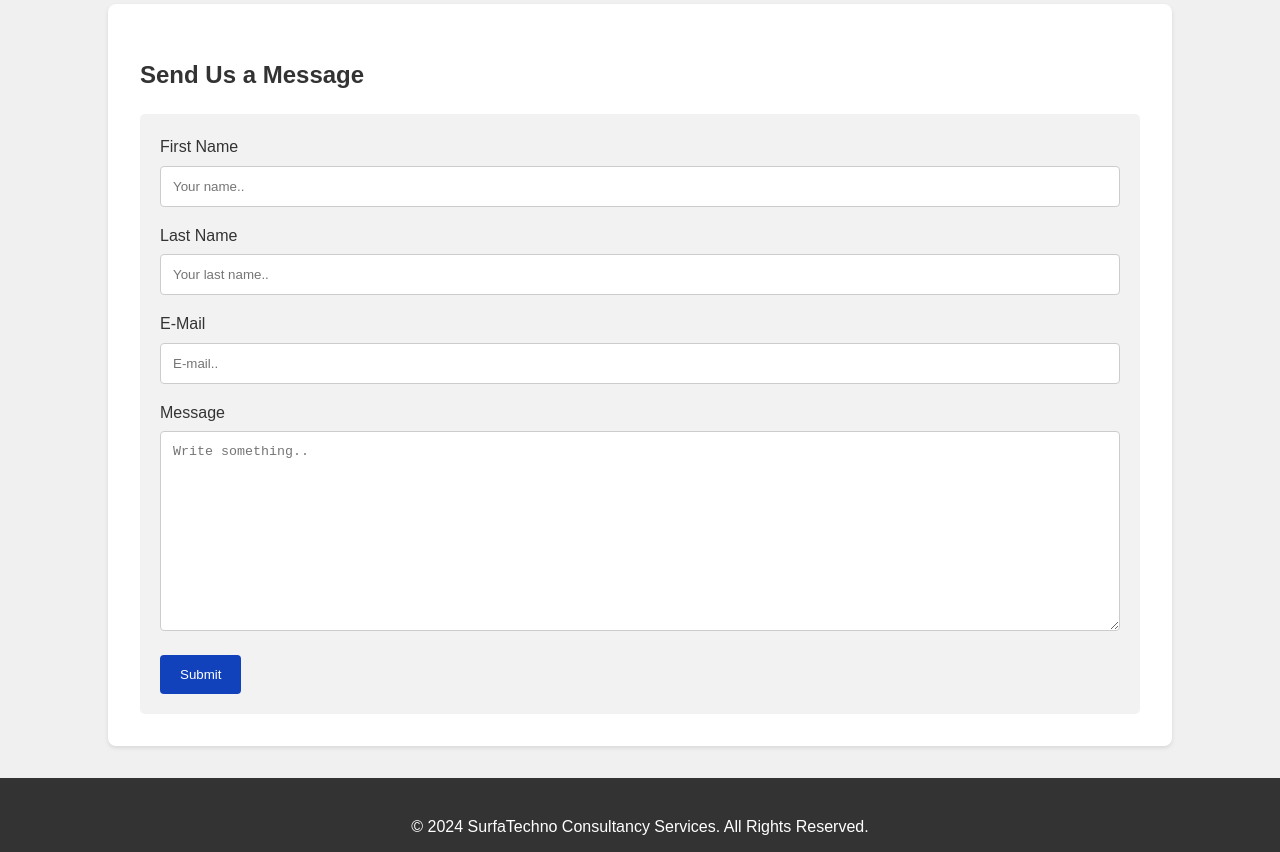
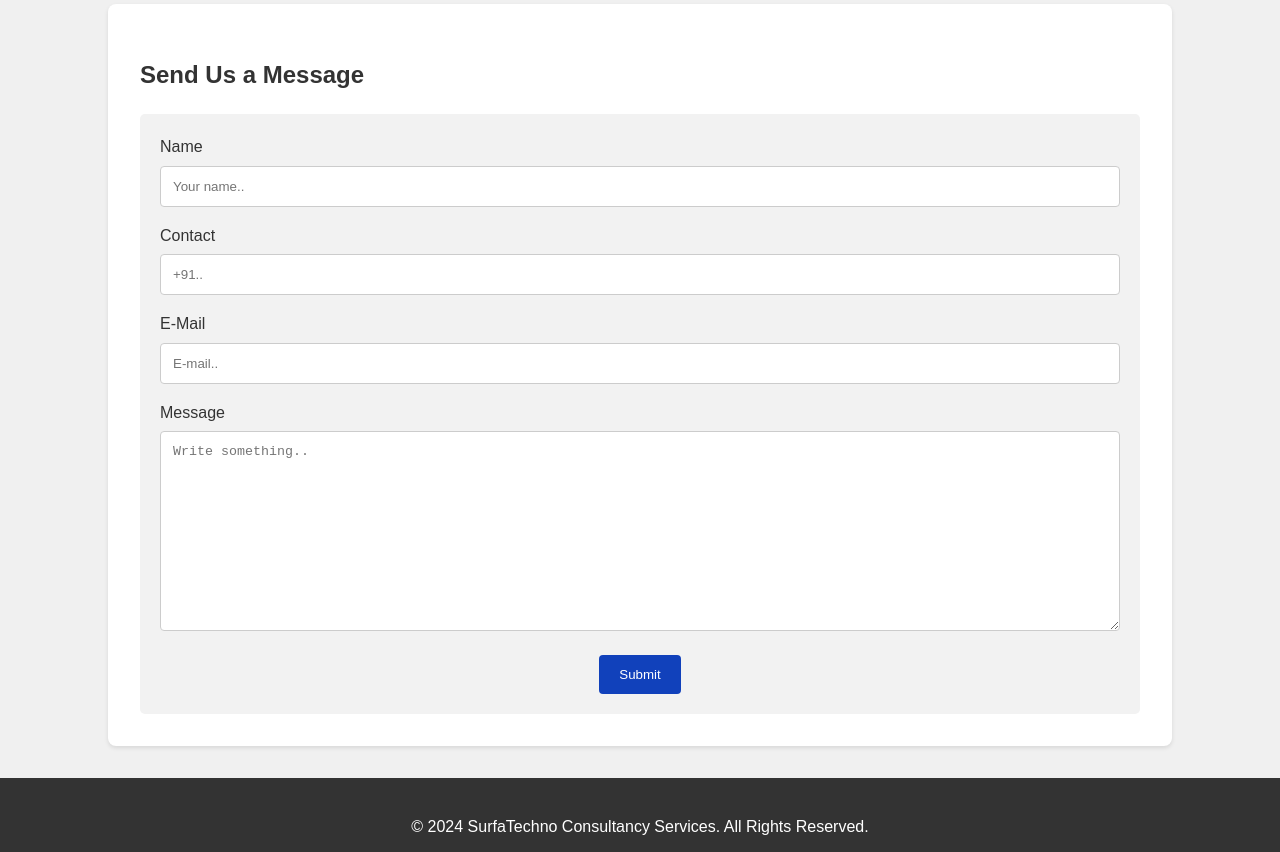
Before and after one commit to AshrafDesai/SurfaTechnoServices.com, a plain HTML site: page public/contact.html in a window 1280 px wide. Shown: the part 320-1172 px from the top of the page. Drawn offline with Linux system fonts and the light colour scheme; grey boxes are pictures that could not be loaded.

Commit message:
Intial Commit

```diff
--- a/public/contact.html
+++ b/public/contact.html
@@ -24,14 +24,16 @@
         <div class="container">
             <form action="https://formspree.io/f/xovqjzwn" method="POST">
 
-              <label for="fname">First Name</label>
+              <label for="fname">Name</label>
               <input type="text" id="fname" name="firstname" placeholder="Your name..">
 
-              <label for="lname">Last Name</label>
-              <input type="text" id="lname" name="lastname" placeholder="Your last name..">
+              <label for="contact-no">Contact</label>
+              <input type="text" id="contact-no" name="Contact-No" placeholder="+91..">
 
               <label for="email">E-Mail</label>
               <input type="text" id="email" name="email" placeholder="E-mail..">
+
+
 
               <label for="subject">Message</label>
               <textarea id="subject" name="subject" placeholder="Write something.." style="height:200px"></textarea>
--- a/public/styles.css
+++ b/public/styles.css
@@ -65,6 +65,8 @@ section {
     font-size: 2.5em; /* Increased font size for visibility */
     margin-bottom: 0.5em;
     text-shadow: 1px 1px 2px rgba(0, 0, 0, 0.1); /* Text shadow for readability */
+    display: block;
+    margin: auto;
 }
 
 .hero p {
@@ -301,7 +303,8 @@ input[type=text], select, textarea {
     box-sizing: border-box; /* Make sure that padding and width stays in place */
     margin-top: 6px; /* Add a top margin */
     margin-bottom: 16px; /* Bottom margin */
-    resize: vertical /* Allow the user to vertically resize the textarea (not horizontally) */
+    resize: vertical; /* Allow the user to vertically resize the textarea (not horizontally) */
+
   }
 
   /* Style the submit button with a specific background color etc */
@@ -312,6 +315,8 @@ input[type=text], select, textarea {
     border: none;
     border-radius: 4px;
     cursor: pointer;
+    display: block;
+    margin: auto;
   }
 
   /* When moving the mouse over the submit button, add a darker green color */
@@ -348,6 +353,8 @@ input[type=text], select, textarea {
 
     .hero h2 {
         font-size: 2em; /* Adjust hero text size */
+        display: block;
+        margin: auto;
     }
 
     .hero p {
```
